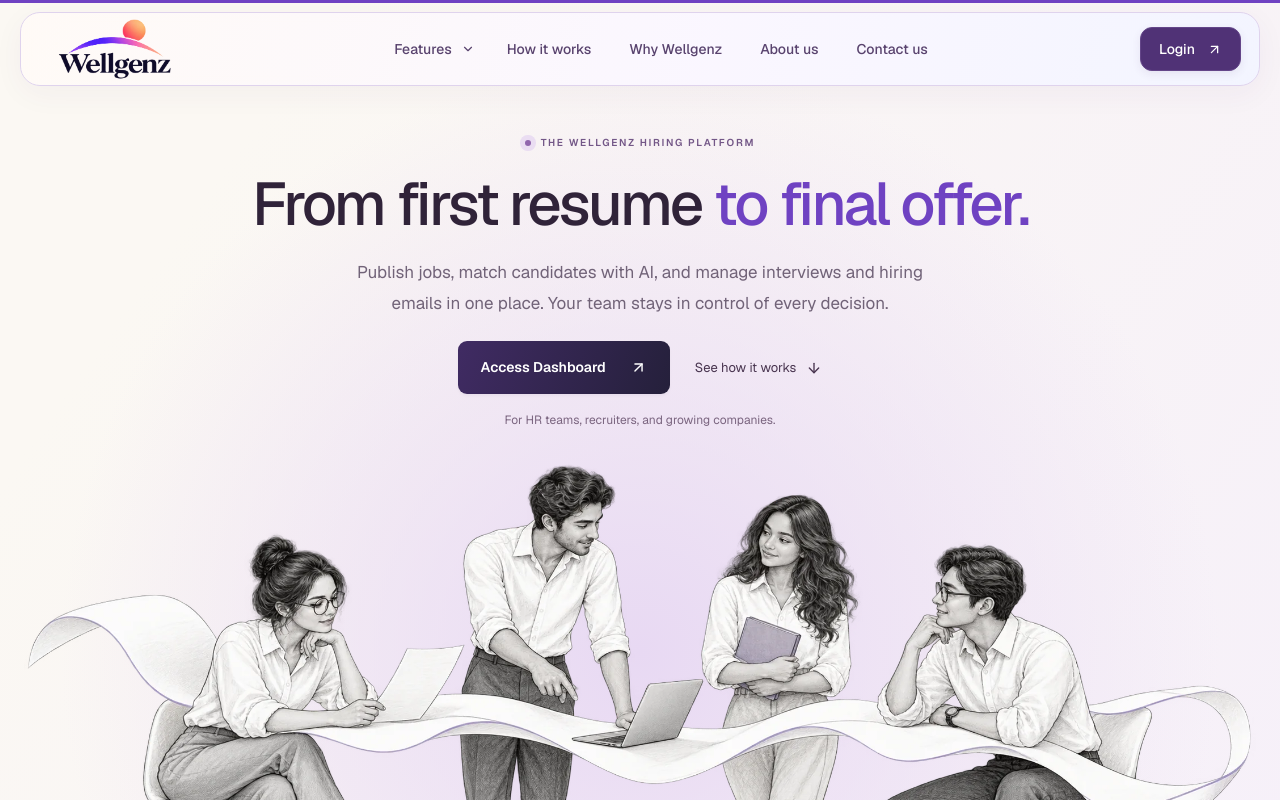
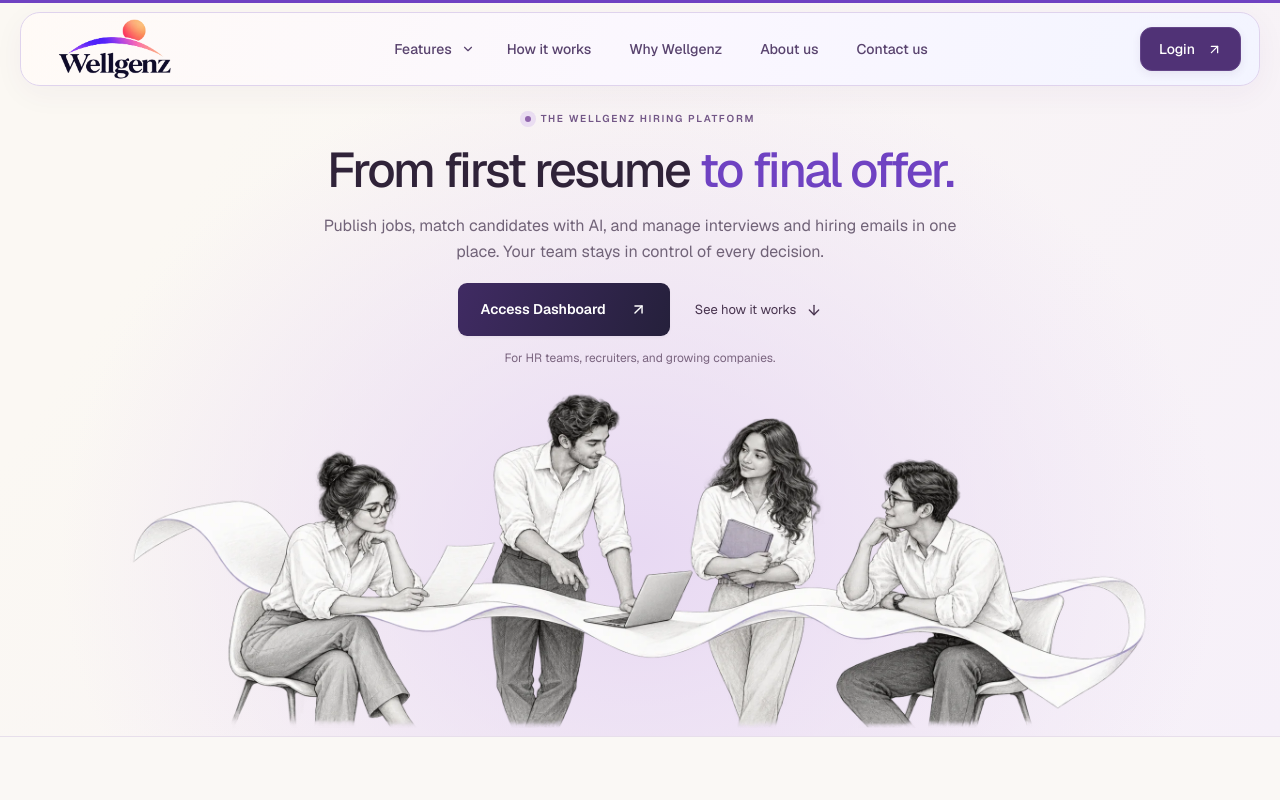
Before and after one commit to hitten04/wellgenz, a Next.js app: page / in a window 1280 px wide. Shown: the top 800 px of the page. Built offline with nearby package versions, Linux system fonts and the light colour scheme.

Commit message:
Refine hero proportions for desktop and short laptop viewports

```diff
--- a/src/app/home-hero-3d.css
+++ b/src/app/home-hero-3d.css
@@ -1,23 +1,31 @@
 /* Panoramic homepage hero. All rules stay within the existing hero. */
 .wellgenz-home .home-spatial-hero{position:relative;isolation:isolate;overflow:hidden;background:radial-gradient(ellipse at 50% 75%,#e8d9f3 0,transparent 64%),linear-gradient(125deg,#fbf8f3 18%,#f6f0f9 100%);border-bottom:1px solid #e7dfeb}
-.wellgenz-home .home-spatial-hero .hero-grid{width:calc(100% - 48px);max-width:1320px;grid-template-columns:minmax(0,1fr);gap:26px;padding-top:48px;padding-bottom:0;align-items:center;text-align:center}
-.home-spatial-hero .spatial-hero-copy{position:relative;z-index:1;min-width:0;width:100%;max-width:1100px;justify-self:center;padding:0}
-.home-spatial-hero .spatial-hero-eyebrow{display:flex;justify-content:center;align-items:center;gap:10px;font-size:10px;font-weight:550;line-height:1.8;letter-spacing:1.7px;color:#735787;margin:0 0 19px}
+.wellgenz-home .home-spatial-hero .hero-grid{width:calc(100% - 48px);max-width:1320px;grid-template-columns:minmax(0,1fr);gap:22px;padding-top:32px;padding-bottom:12px;align-items:center;text-align:center}
+.home-spatial-hero .spatial-hero-copy{position:relative;z-index:1;min-width:0;width:100%;max-width:1040px;justify-self:center;padding:0}
+.home-spatial-hero .spatial-hero-eyebrow{display:flex;justify-content:center;align-items:center;gap:10px;font-size:10px;font-weight:550;line-height:1.8;letter-spacing:1.7px;color:#735787;margin:0 0 15px}
 .home-spatial-hero .spatial-hero-eyebrow>span{width:6px;height:6px;border-radius:50%;background:#9166ad;box-shadow:0 0 0 5px #eaddf2;flex-shrink:0}
-.home-spatial-hero .hero-copy h1{font-size:clamp(44px,4.7vw,74px);line-height:1.1;letter-spacing:-2.8px;font-weight:500;margin:0;color:#302339;text-wrap:balance}
+.home-spatial-hero .hero-copy h1{font-size:clamp(44px,4vw,62px);line-height:1.1;letter-spacing:-2.3px;font-weight:500;margin:0;color:#302339;text-wrap:balance}
 .home-spatial-hero .hero-copy h1>span{display:inline-block;background:none;color:#6f42c2}
-.home-spatial-hero .hero-description{font-size:17px;line-height:1.8;max-width:590px;margin:20px auto 0;color:#716378;text-wrap:pretty}
-.home-spatial-hero .hero-actions{display:flex;justify-content:center;align-items:center;gap:25px;flex-wrap:wrap;margin-top:23px}
+.home-spatial-hero .hero-description{font-size:16px;line-height:1.75;max-width:640px;margin:18px auto 0;color:#716378;text-wrap:pretty}
+.home-spatial-hero .hero-actions{display:flex;justify-content:center;align-items:center;gap:25px;flex-wrap:wrap;margin-top:20px}
 .home-spatial-hero .hero-actions .button{min-height:50px;padding-inline:23px;font-size:14px;border-radius:9px}
 .home-spatial-hero .spatial-hero-secondary{display:inline-flex;gap:10px;align-items:center;min-height:44px;font-size:13px;color:#48344f}
 .home-spatial-hero .spatial-hero-secondary>svg{transition:transform .2s}
 .home-spatial-hero .spatial-hero-secondary:hover>svg{transform:translateY(3px)}
 .home-spatial-hero .spatial-hero-secondary:focus-visible{outline:2px solid #7950a4;outline-offset:5px;border-radius:3px}
-.home-spatial-hero .spatial-hero-audience{font-size:12px;line-height:1.8;color:#7a647f;margin:16px auto 0}
-.home-spatial-hero .hero-simple-art{position:relative;min-width:0;width:100%;margin:0;display:block;align-self:center;touch-action:pan-y}
+.home-spatial-hero .spatial-hero-audience{font-size:12px;line-height:1.8;color:#7a647f;margin:12px auto 0}
+.home-spatial-hero .hero-simple-art{position:relative;min-width:0;width:min(100%,1120px);margin:0;display:block;align-self:center;justify-self:center;touch-action:pan-y}
 .home-spatial-hero .hero-simple-picture{position:relative;width:100%;margin:0}
 .home-spatial-hero .hero-simple-picture>img{display:block;width:100%;height:auto;user-select:none}
-@media(min-width:1440px){.wellgenz-home .home-spatial-hero .hero-grid{padding-top:56px;gap:30px}}
+@media(min-width:1440px){.wellgenz-home .home-spatial-hero .hero-grid{padding-top:36px;gap:24px}}
 @media(max-width:1000px){.wellgenz-home .home-spatial-hero .hero-grid{padding-top:35px;gap:24px}.home-spatial-hero .hero-copy h1{max-width:760px;margin-inline:auto;font-size:clamp(40px,5.4vw,54px);letter-spacing:-2px}.home-spatial-hero .hero-description{font-size:16px;max-width:550px}}
 @media(max-width:759px){.wellgenz-home .home-spatial-hero .hero-grid{width:calc(100% - 24px);padding-top:27px;gap:24px}.home-spatial-hero .spatial-hero-copy{padding-inline:8px}.home-spatial-hero .spatial-hero-eyebrow{font-size:8px;letter-spacing:1.15px;margin-bottom:18px}.home-spatial-hero .hero-copy h1{font-size:clamp(34px,7.2vw,52px);line-height:1.13;letter-spacing:-1.5px;max-width:650px}.home-spatial-hero .hero-description{font-size:15px;line-height:1.8;max-width:460px;margin-top:17px}.home-spatial-hero .hero-actions{gap:12px 20px;margin-top:21px}.home-spatial-hero .hero-actions .button{min-height:48px;font-size:13px;padding-inline:20px}.home-spatial-hero .spatial-hero-secondary{font-size:12px}.home-spatial-hero .spatial-hero-audience{font-size:11px;max-width:270px;margin-top:13px}.home-spatial-hero .hero-simple-art{margin-bottom:8px}}
+/* Keep the full panorama in view on common laptop screens at 100% zoom. */
+@media(min-width:1001px) and (max-height:800px){
+.wellgenz-home .home-spatial-hero .hero-grid{padding-top:24px;padding-bottom:8px;gap:18px}
+.home-spatial-hero .hero-copy h1{font-size:clamp(44px,3.8vw,58px)}
+.home-spatial-hero .hero-description{line-height:1.65;margin-top:16px}
+.home-spatial-hero .hero-actions{margin-top:18px}
+.home-spatial-hero .hero-simple-art{width:min(100%,clamp(600px,calc((100svh - 420px)*3),1020px))}
+}
 @media(prefers-reduced-motion:reduce){.home-spatial-hero .spatial-hero-secondary>svg{transition:none}}
```
